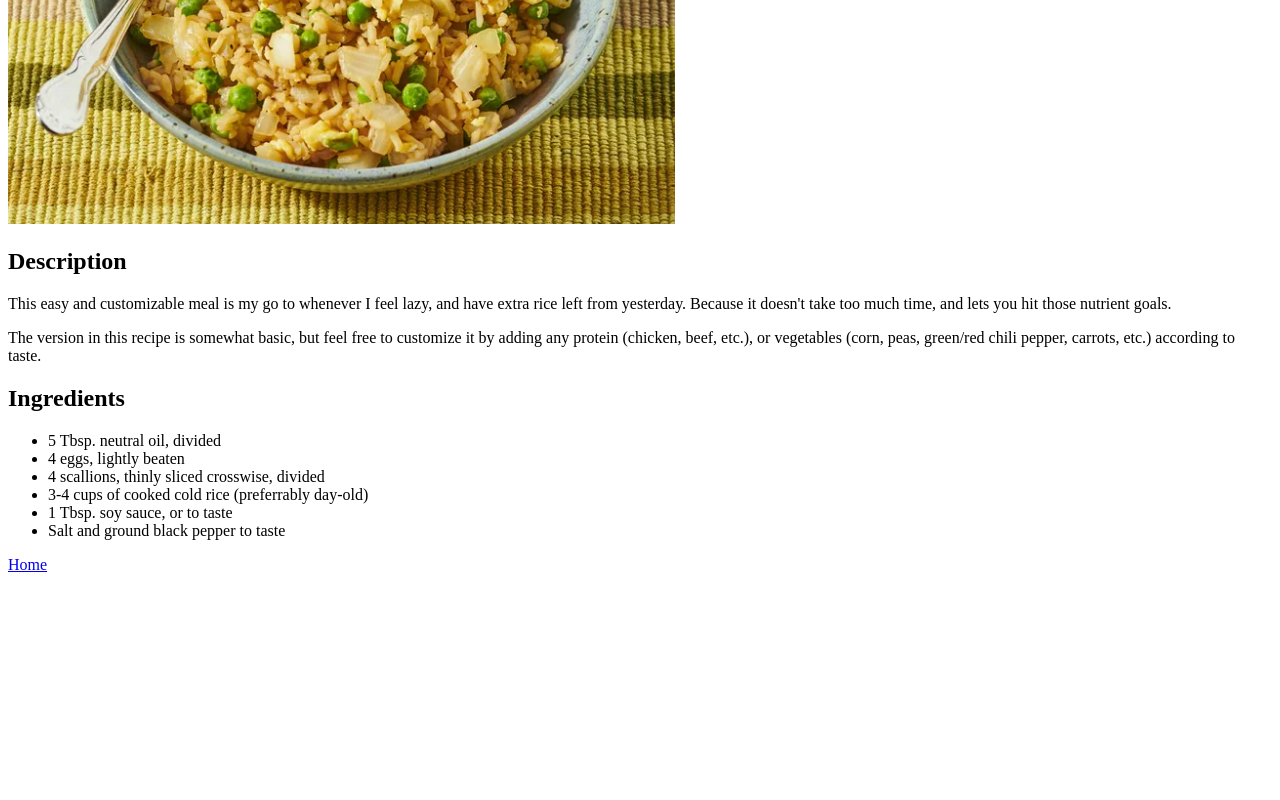
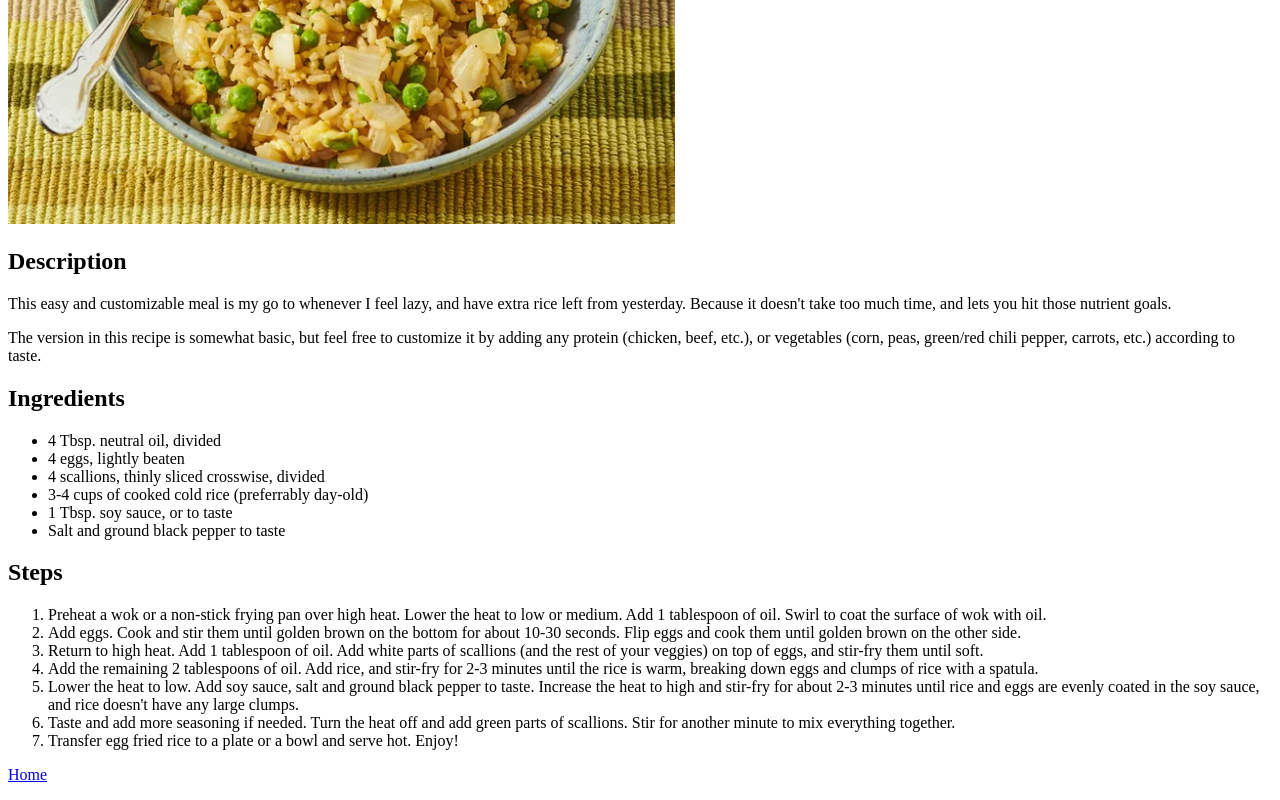
Before and after one commit to burnoutisalie/odin-recipes, a plain HTML site: page recipes/egg_fried_rice.html in a window 1280 px wide. Shown: the part 390-1190 px from the top of the page. Before the commit the page ends 980 px from the top, so only its background shows below. Drawn offline with Linux system fonts and the light colour scheme.

Commit message:
feat: Add meal prep steps

```diff
--- a/recipes/egg_fried_rice.html
+++ b/recipes/egg_fried_rice.html
@@ -13,13 +13,23 @@
     <p>The version in this recipe is somewhat basic, but feel free to customize it by adding any protein (chicken, beef, etc.), or vegetables (corn, peas, green/red chili pepper, carrots, etc.) according to taste.</p>
     <h2>Ingredients</h2>
     <ul>
-      <li>5 Tbsp. neutral oil, divided</li>
+      <li>4 Tbsp. neutral oil, divided</li>
       <li>4 eggs, lightly beaten</li>
       <li>4 scallions, thinly sliced crosswise, divided</li>
       <li>3-4 cups of cooked cold rice (preferrably day-old)</li>
       <li>1 Tbsp. soy sauce, or to taste</li>
       <li>Salt and ground black pepper to taste</li>
     </ul>
+    <h2>Steps</h2>
+    <ol>
+      <li>Preheat a wok or a non-stick frying pan over high heat. Lower the heat to low or medium. Add 1 tablespoon of oil. Swirl to coat the surface of wok with oil.</li>
+      <li>Add eggs. Cook and stir them until golden brown on the bottom for about 10-30 seconds. Flip eggs and cook them until golden brown on the other side.</li>
+      <li>Return to high heat. Add 1 tablespoon of oil. Add white parts of scallions (and the rest of your veggies) on top of eggs, and stir-fry them until soft.</li>
+      <li>Add the remaining 2 tablespoons of oil. Add rice, and stir-fry for 2-3 minutes until the rice is warm, breaking down eggs and clumps of rice with a spatula.</li>
+      <li>Lower the heat to low. Add soy sauce, salt and ground black pepper to taste. Increase the heat to high and stir-fry for about 2-3 minutes until rice and eggs are evenly coated in the soy sauce, and rice doesn't have any large clumps.</li>
+      <li>Taste and add more seasoning if needed. Turn the heat off and add green parts of scallions. Stir for another minute to mix everything together.</li>
+      <li>Transfer egg fried rice to a plate or a bowl and serve hot. Enjoy!</li>
+    </ol>
     <p><a href="../index.html">Home</a></p>
   </body>
 </html>
```
